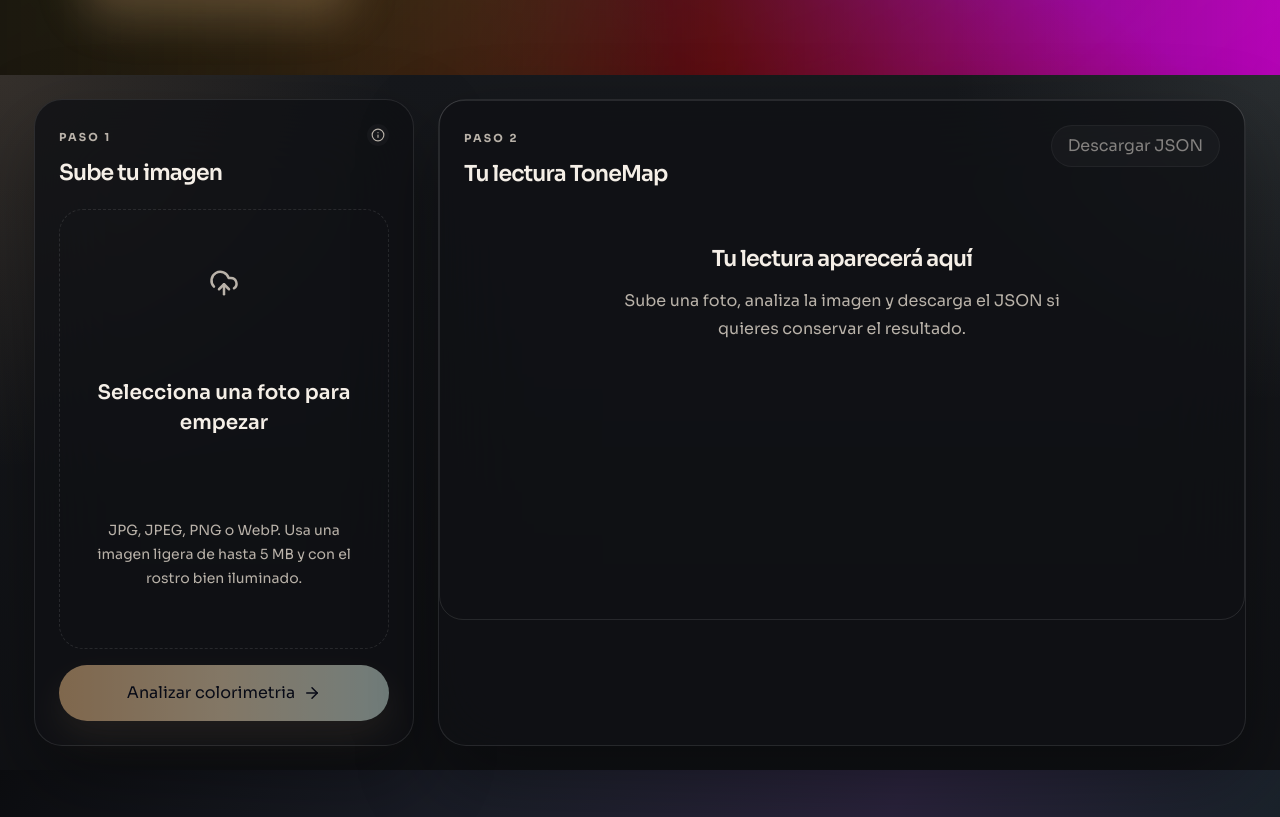
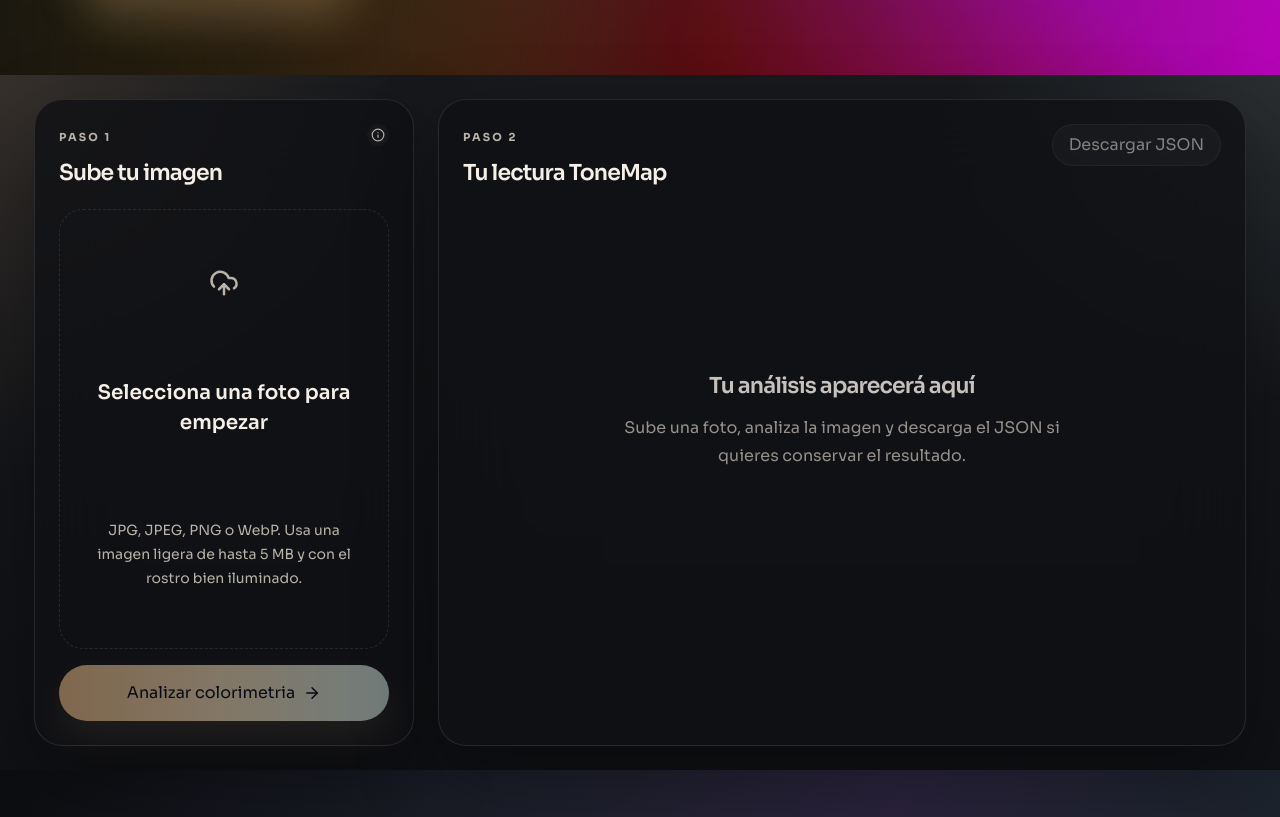
Before and after one commit to Jefffer/my-colorimeter, a React (Vite) app: page / in a window 1280 px wide. Shown: the part 725-1542 px from the top of the page. Built offline with nearby package versions, Linux system fonts and the light colour scheme.

Commit message:
feat: refine layout and text presentation in App and Hero components for improved clarity

```diff
--- a/src/App.jsx
+++ b/src/App.jsx
@@ -505,7 +505,7 @@
           </article>
 
           <article className="rounded-[28px] border border-white/10 bg-surface/80 p-0 shadow-elevated backdrop-blur-2xl sm:p-0">
-            <div className="min-h-[520px] rounded-[24px] border border-white/10 bg-[radial-gradient(circle_at_top_left,_rgba(240,191,134,0.08),transparent_28%),radial-gradient(circle_at_top_right,_rgba(213,236,227,0.08),transparent_22%),rgba(255,255,255,0.03)] p-5 sm:p-6">
+            <div className="min-h-[520px] p-5 sm:p-6">
               <div className="mb-5 flex items-start justify-between gap-4">
                 <div>
                   <span className="text-[11px] font-bold uppercase tracking-[0.2em] text-muted">Paso 2</span>
@@ -582,12 +582,12 @@
                   </div>
                 </div>
               ) : (
-                <div className="grid place-items-center p-8 text-center">
+                <div className="grid place-items-center mt-20 sm:mt-45 text-center">
                   <div className="max-w-md">
-                    <strong className="block text-[22px] font-semibold tracking-[-0.04em] text-text">
-                      Tu lectura aparecerá aquí
+                    <strong className="block text-[22px] font-semibold tracking-[-0.04em] text-text/80">
+                      Tu análisis aparecerá aquí
                     </strong>
-                    <p className="mt-3 text-sm leading-7 text-muted sm:text-base">
+                    <p className="mt-3 text-sm leading-7 text-muted/80 sm:text-base">
                       Sube una foto, analiza la imagen y descarga el JSON si quieres conservar el resultado.
                     </p>
                   </div>
--- a/src/components/Hero.jsx
+++ b/src/components/Hero.jsx
@@ -72,7 +72,7 @@
 
       <div className="flex h-full w-full items-center justify-start">
         <div className="relative z-10 flex w-full flex-col justify-center px-6 py-12 sm:px-8 md:px-12 lg:px-16 xl:px-20">
-          <p className="absolute left-1/2 top-8 -translate-x-1/2 text-center text-md font-light uppercase tracking-[0.42em] text-text/68 sm:top-10">
+          <p className="absolute left-1/2 top-1 -translate-x-1/2 text-center text-md font-light uppercase tracking-[0.42em] text-text/68 sm:top-5 md:top-10">
             Introducing ToneMap by{' '}
             <a
               href="https://github.com/Jefffer/my-colorimeter"
```
